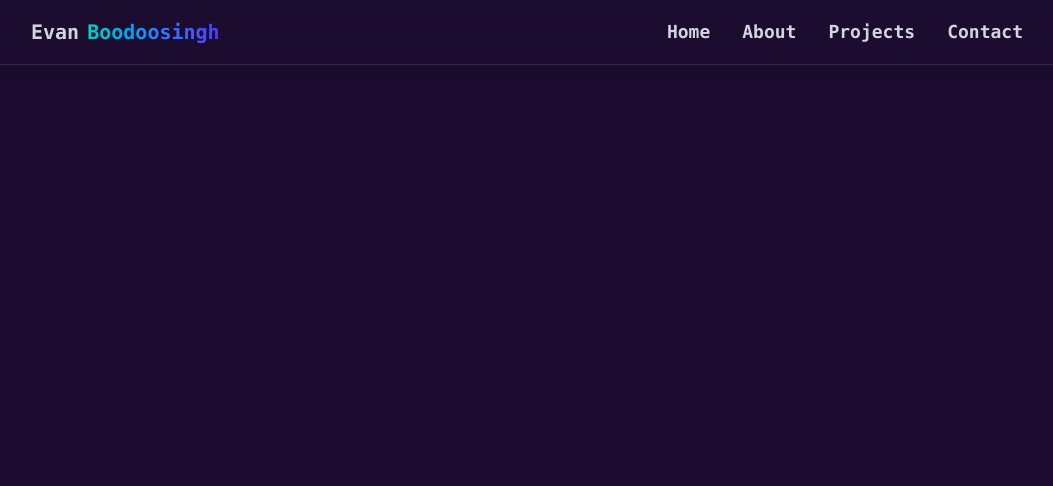
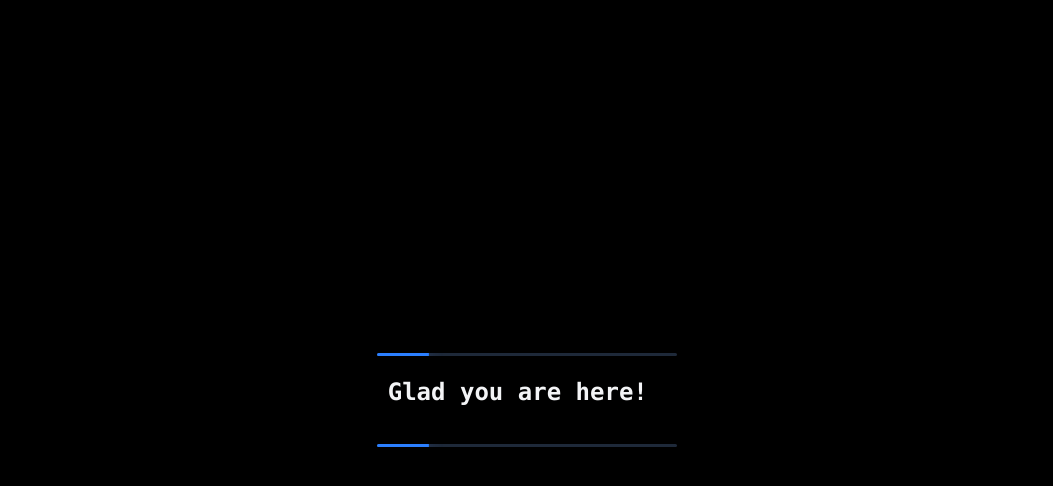
Before and after one commit to Evan-Boodoosingh/portfolio, a React (Vite) app: page / in a window 1280 px wide. Shown: the top 486 px of the page, without its empty margins (113-1166 px from the left). Built offline with nearby package versions, Linux system fonts and the light colour scheme.

Commit message:
feat: add LoadingScreenAnimation component and integrate it into App

```diff
--- a/src/App.jsx
+++ b/src/App.jsx
@@ -1,14 +1,16 @@
 import { useState } from "react";
 import MobileMenu from "./Ui/MobileMenu";
 import Navbar from "./Ui/NavBar";
+import LoadingScreenAnimation from "./Ui/LoadingScreenAnimation";
 
 function App() {
   const [isMenuOpen, setIsMenuOpen] = useState(false);
   return (
-    <div className="text-3xl font-bold underline">
+    <>
+      <LoadingScreenAnimation />
       <Navbar isMenuOpen={isMenuOpen} setIsMenuOpen={setIsMenuOpen} />
       <MobileMenu isMenuOpen={isMenuOpen} setIsMenuOpen={setIsMenuOpen} />
-    </div>
+    </>
   );
 }
 
--- /dev/null
+++ b/src/Ui/LoadingScreenAnimation.jsx
@@ -0,0 +1,20 @@
+function LoadingScreenAnimation() {
+  return (
+    <div className=" fixed inset-0 z-50 bg-black text-gray-100 flex flex-col items-center justify-center gap-5">
+      <div className="w-[300px] h-[3px] bg-gray-800 rounded relative overflow-hidden">
+        <div className="w-[95%] h-full bg-blue-500 shadow-[0_0_15px_#4179e3] animate-loading-bar"></div>
+      </div>
+
+      <div className="mb-4 text-2xl font-mono font-semibold">
+        Glad you are here!
+        <span className="animate_blink ml-1 text-xs font-bold"> | </span>
+      </div>
+
+      <div className="w-[300px] h-[3px] bg-gray-800 rounded relative overflow-hidden">
+        <div className="w-[95%] h-full bg-blue-500 shadow-[0_0_15px_#4179e3] animate-loading-bar"></div>
+      </div>
+    </div>
+  );
+}
+
+export default LoadingScreenAnimation;
--- a/src/index.css
+++ b/src/index.css
@@ -7,3 +7,32 @@ html, body {
   background: #1c0d30;
   color: #f3f4f6;
 }
+
+@layer utilities {
+  @keyframes loading {
+    0% {
+      transform: translateX(-100%);
+    }
+    100% {
+      transform: translateX(105%);
+    }
+  }
+.animate-loading-bar {
+    animation: loading 5s ease infinite;
+  }
+}
+
+@layer utilities {
+  @keyframes blink {
+    0%,
+    100% {
+      opacity: 1;
+    }
+    50% {
+       opacity: 0;
+       }
+  }
+  .animate_blink {
+    animation: blink 1.2s step-end infinite;
+  }
+}
```
